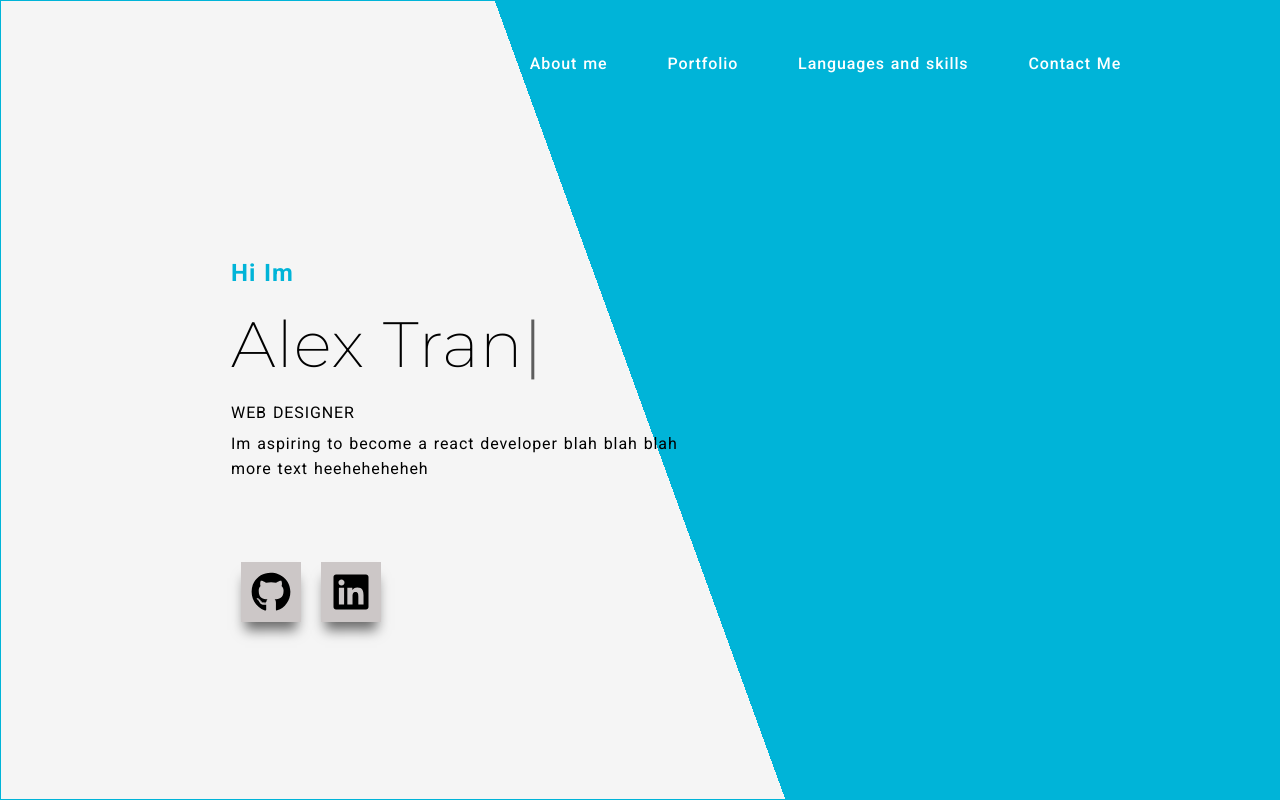
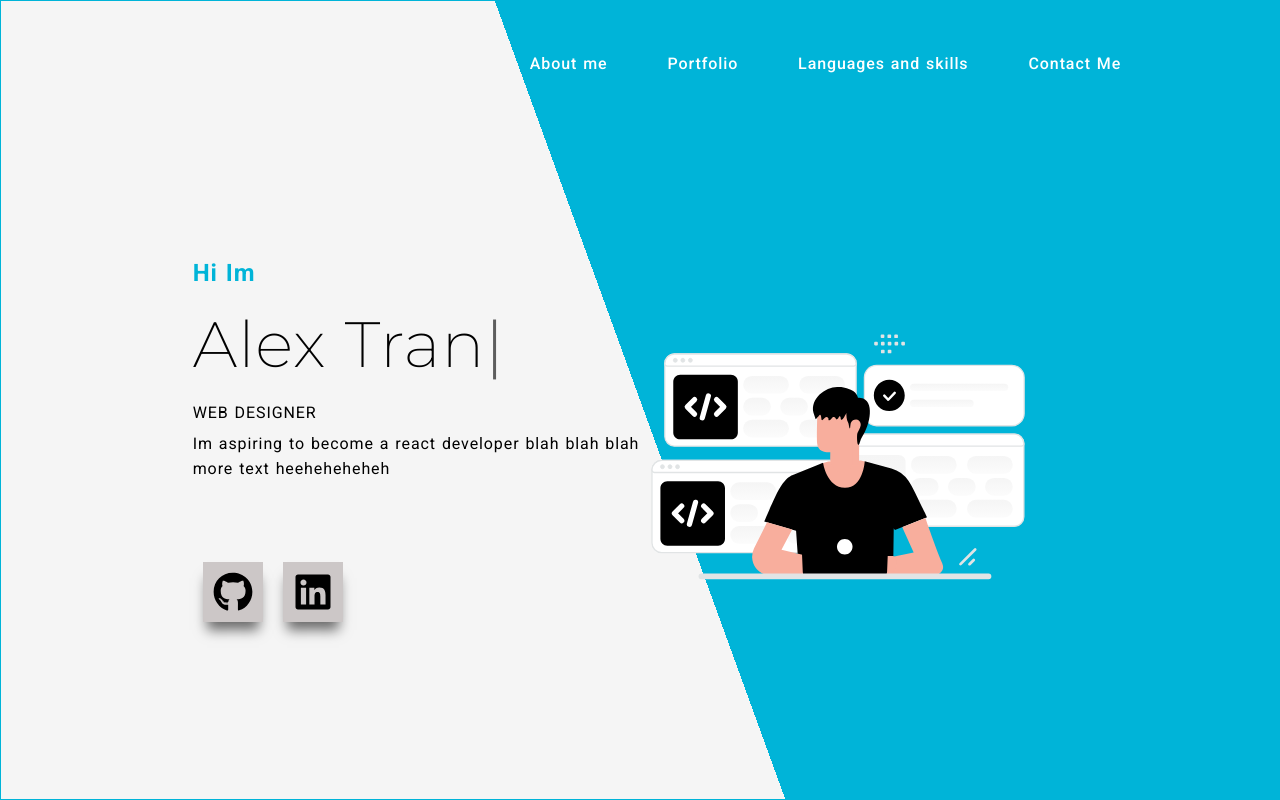
Before and after one commit to alexalextran/Portfolio-Website-4.0, a React (Create React App) app: page / in a window 1280 px wide. Shown: the top 800 px of the page. Built offline with nearby package versions, Linux system fonts and the light colour scheme.

Commit message:
added a svg to the home page

```diff
--- a/src/App.css
+++ b/src/App.css
@@ -93,13 +93,21 @@ nav {
 .landing {
   background: linear-gradient(250deg, var(--blue), 50%, rgb(245, 245, 245) 50%);
   height: 100vh;
+
+}
+
+.homesvg{
+  position: absolute;
+  top: 290px;
+  right: 15%;
+  width: 500px
 }
 
 .landing__text {
   display: flex;
   flex-direction: column;
 
-  margin-left: 18%;
+  margin-left: 15%;
   margin-top: 10%;
   width: 450px;
 }
--- a/src/components/Landing.jsx
+++ b/src/components/Landing.jsx
@@ -1,10 +1,13 @@
 import React from 'react';
 import Nav from '../ui/Nav';
+import homesvg from '../assets/landingsvg.svg'
 
 const Landing = () => {
     return (
         <section className='landing'>
             <Nav />
+
+            <img className="homesvg"src={homesvg}></img>
             <div className='landing__text'>
             <h3 className='landing__text--hi'>Hi Im </h3>
                 <h1 className='landing__text--name typing'>Alex Tran</h1>
```
Also changed, not shown: src/assets/landingsvg.svg (added).
